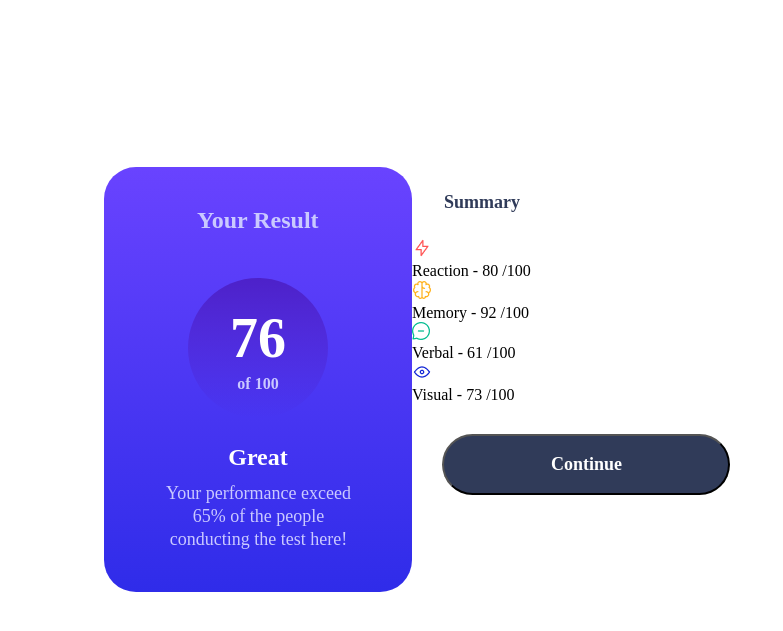
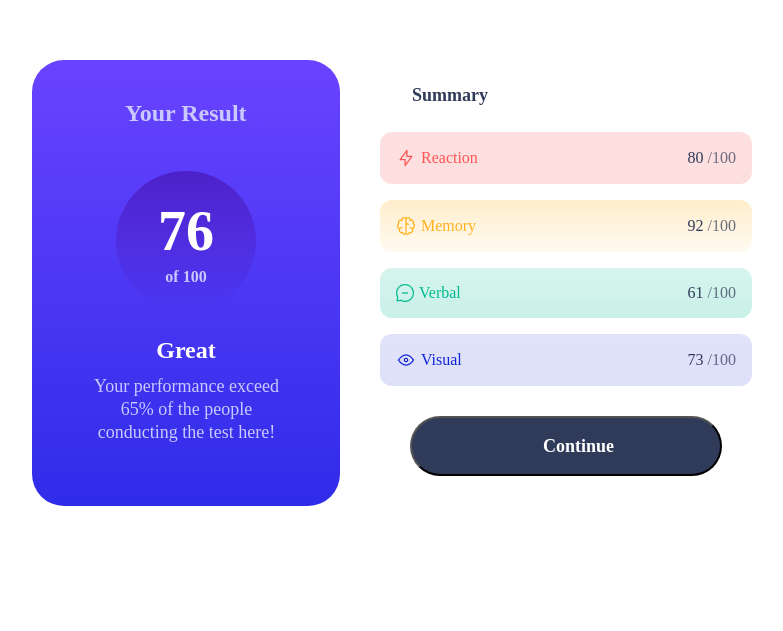
Before and after one commit to Elif-yigit/result, a plain HTML site: page index.html in a window 1280 px wide. Shown: the part 117-748 px from the top of the page, without its empty margins (248-1031 px from the left). Drawn offline with Linux system fonts and the light colour scheme.

Commit message:
güncellenme yapıldı

```diff
--- a/assets/css/result.css
+++ b/assets/css/result.css
@@ -70,12 +70,30 @@
     margin-left: 58px;
     margin-right: 57px;
 }
+
+.deneme {
+  display: flex;
+  flex-direction: column;
+  justify-content: space-between;
+}
 .summaryData ul li {
   list-style: none;
 }
 
-.summaryData ul li  img {
-  display:none;
+.listItem {
+
+  display: flex;
+  gap:5px;
+  align-items: center;
+
+
+}
+
+#summary {
+  gap: 16px;
+    display: flex;
+    flex-direction: column;
+    margin: 30px;
 }
 
 .summaryData h2 {
@@ -102,12 +120,73 @@ button {
   margin: 30px;
 }
 
+.listElement {
+  display: flex;
+  align-items: center;
+  justify-content: space-between;
+
+}
+
+.lıstColor {
+
+  color: rgba(48, 59, 89, 1);
+
+}
+
+.lıstColor span {
+
+  color: rgb(48 59 89 / 72%);
+
+}
+
+.reactionScore {
+  background-color: rgb(254 222 222 / 95%);
+  border-radius: 12px;
+  padding: 16px;
+  color: rgba(255, 85, 85, 1);
+}
+
+.memoryScore {
+
+  border-radius: 12px;
+  padding: 16px;
+  color: rgba(255, 178, 30, 1);
+  background: linear-gradient(0deg, #ffb21e0f, #ffb21e3b), linear-gradient(0deg, rgba(255, 255, 255, 0.95), rgba(255, 255, 255, 0.95));
+}
+
+.verbalScore {
+  border-radius: 12px;
+  padding: 16px;
+  color: rgba(0, 187, 143, 1);
+  background: linear-gradient(0deg, #00bb8f36, #00bb8f29), linear-gradient(0deg, rgba(255, 255, 255, 0.95), rgba(255, 255, 255, 0.95));
+}
+
+.visualScore {
+
+  border-radius: 12px;
+    padding: 16px;
+    color: rgba(17, 37, 214, 1);
+    background: linear-gradient(0deg, #1125d624, #1125d621), linear-gradient(0deg, rgba(255, 255, 255, 0.95), rgba(255, 255, 255, 0.95));
+}
 
 @media screen  and (min-width: 1280px) {
-  .flex-desktop {
-  display: flex;
- padding: 284px 352px;
+
+  .container {
+    display: flex;
+    justify-content: center;
+    align-items: center;
+    height: 100vh;
+    overflow: hidden;
 }
+
+.flex-desktop {
+  display: grid;
+  grid-template-columns: repeat(2, 1fr);
+  max-width: 368px;
+  gap: 40px;
+  place-content: center;
+}
+
 
 .result-header {
   border-radius: 32px;
@@ -137,4 +216,10 @@ button:hover:active {
 button {
   padding: 17px 106px 16px 107px;
 }
+
+#summary {
+
+  margin:auto;
 }
+
+}
--- a/assets/js/result.js
+++ b/assets/js/result.js
@@ -32,8 +32,11 @@ const summaryData = [
 
 for ( let i=0; i<summaryData.length; i++) {
 
-  summary.innerHTML += ` <img src="${summaryData[i].icon} ">
-   <li>${summaryData[i].label} - ${summaryData[i].score} /100</li>`;
+  summary.innerHTML += `
+   <li class="listElement ${summaryData[i].name}">
+   <div class="listItem"><img src="${summaryData[i].icon} "/>  ${summaryData[i].label} </div>
+   <div class="lıstColor"> ${summaryData[i].score} <span> /100 </span></div>
+   </li>`;
 
  total += summaryData[i].score/4;
 
--- a/index.html
+++ b/index.html
@@ -10,6 +10,7 @@
 
 </head>
 <body>
+  <div class="container">
   <div class="flex-desktop">
   <div class="result-header">
         <h1>Your Result</h1>
@@ -28,10 +29,7 @@
 
   <h2>Summary</h2>
   <ul id="summary">
-    <li><img src="assets/image/flash.png"></li>
-    <li><img src="assets/image/brain.png"></li>
-    <li><img src="assets/image/vector.png"></li>
-    <li><img src="assets/image/eye.png"></li>
+
 
   </ul>
 </div>
@@ -39,5 +37,6 @@
 <button>Continue</button>
 </div>
 </div>
+</div>
 </body>
 </html>
```
